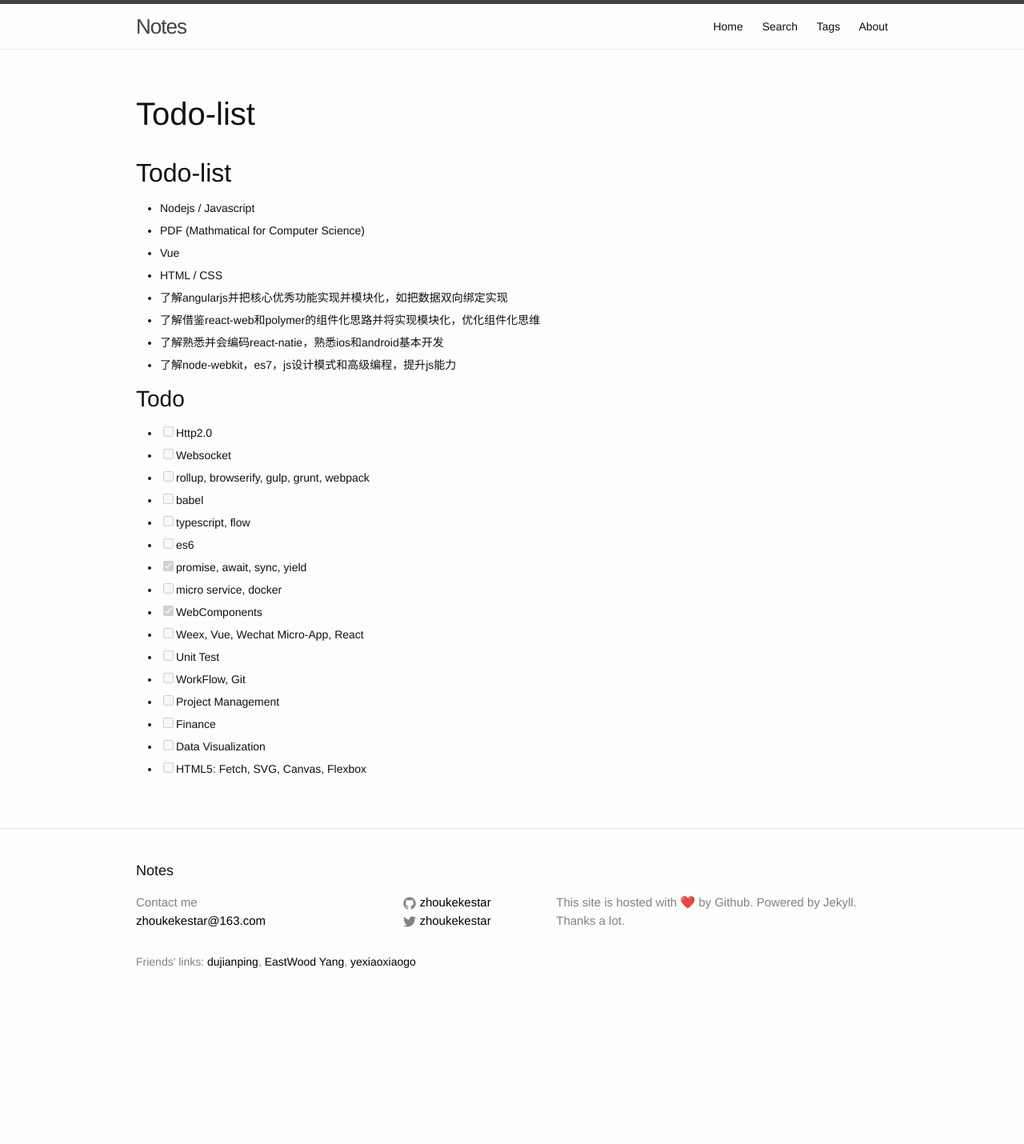
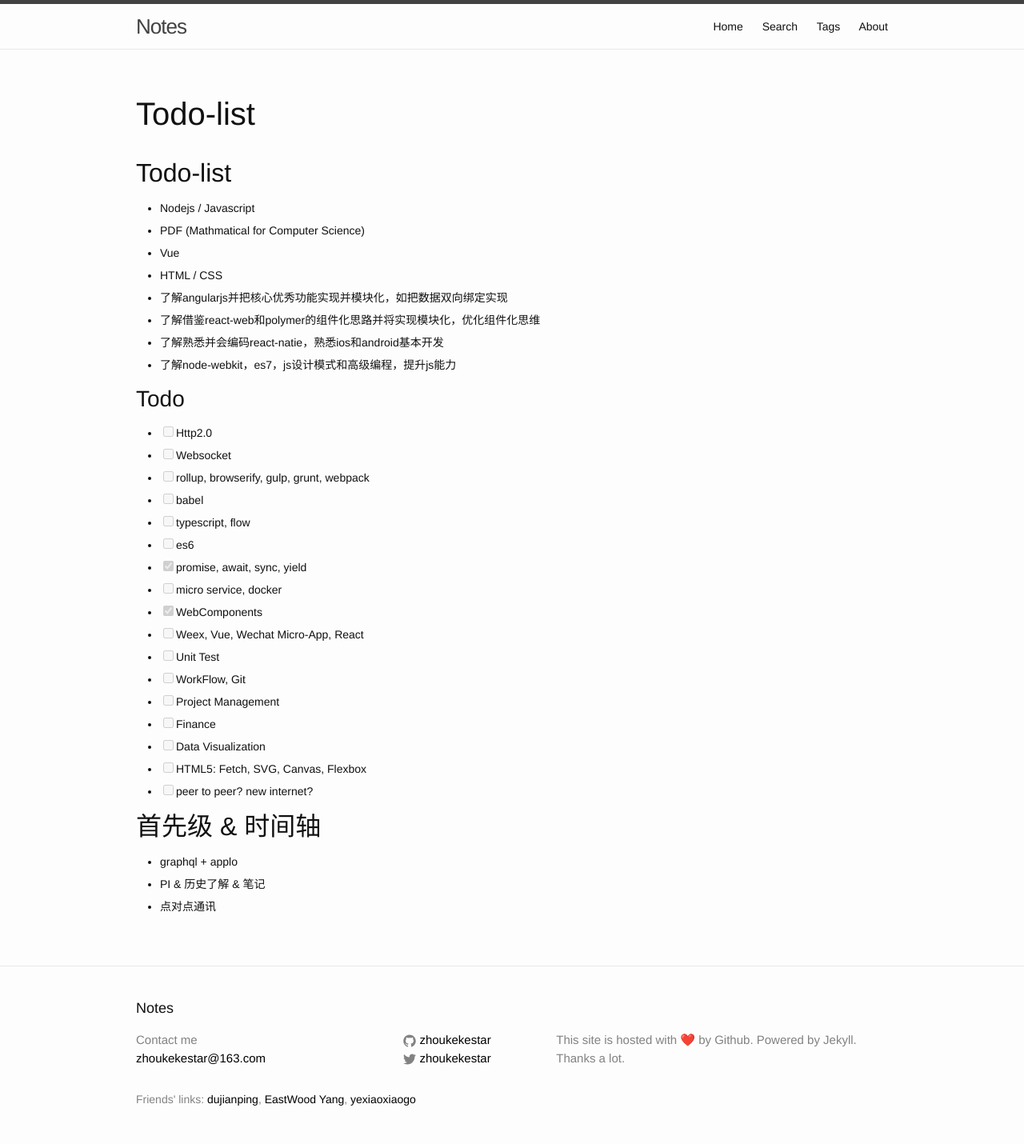
Before and after one commit to zhoukekestar/notes, a Jekyll site: the page built from Todo.md, in a window 1280 px wide. Shown: the whole page at 80% size. Built offline with Jekyll 4.4.1, drawn with Linux system fonts in a browser that asks for light colours; our own code applies the rules of GitHub Pages for plain Markdown files; before the commit the page ends 1258 px from its top, so only the background shows below that.

Commit message:
update todo

```diff
--- a/Todo.md
+++ b/Todo.md
@@ -26,3 +26,9 @@
 - [ ] Finance
 - [ ] Data Visualization
 - [ ] HTML5: Fetch, SVG, Canvas, Flexbox
+- [ ] peer to peer? new internet?
+
+## 首先级 & 时间轴
+* graphql + applo
+* PI & 历史了解 & 笔记
+* 点对点通讯
```
